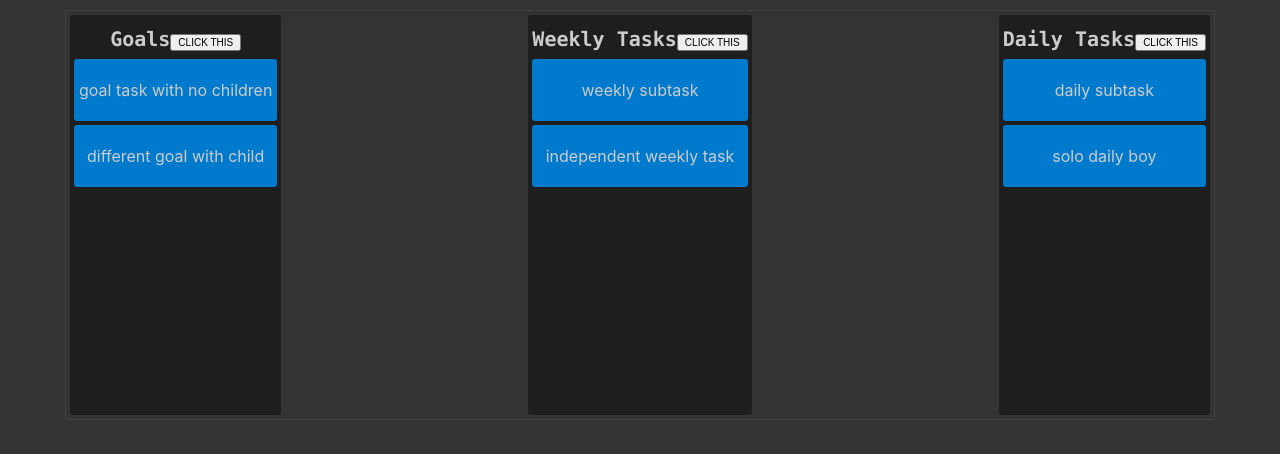
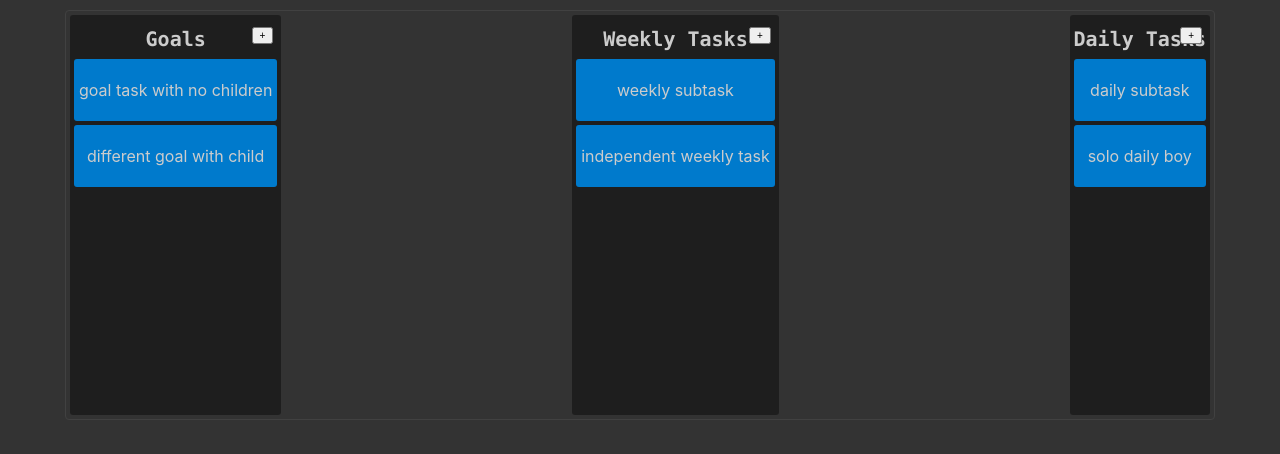
Before and after one commit to AlexJohnKennedy/TrackYourTodos, a React (Create React App) app: page / in a window 1280 px wide. Shown: the top 454 px of the page. Built offline with nearby package versions, Linux system fonts and the light colour scheme.

Commit message:
fixes and shit

```diff
--- a/src/css/ActiveTaskSection.css
+++ b/src/css/ActiveTaskSection.css
@@ -48,18 +48,24 @@
 
 .board .board-title-container {
     flex-grow: 0;       /* Make title never re-size itself based on board size */
+    position: relative; /* Make this container the 'point of reference' for any absolutely positioned children */
 }
 .board .task-list-container {
     flex-grow: 1;       /* Make the task list always fill the Board. The title grow should be zero, to insist it stays default size */
     overflow: auto;     /* Make individual tasklists scrollable if too many tasks are added */
 }
 
-.task-list-container ::-webkit-scrollbar {
+.task-list-container::-webkit-scrollbar {
     width: 0rem;        /* MAKE THE SCROLLBAR INVISIBLE LIKE A SEXY MOFO */
 }
-.board .board-title-container h2 {
+.board-title-container h2 {
     margin-top: 0.8rem;
     margin-bottom: 0.8rem;
+}
+.board-title-container button {
+    position: absolute;
+    right: 0.4rem;
+    top: 0.8rem;
 }
 
 
--- a/src/reactComponents/NewTaskButton.js
+++ b/src/reactComponents/NewTaskButton.js
@@ -13,7 +13,7 @@ export class NewTaskButton extends Component {
     render() {
         return (
             <button onClick={this.handleClick}>
-                CLICK THIS
+                +
             </button>
         );
     }
```
